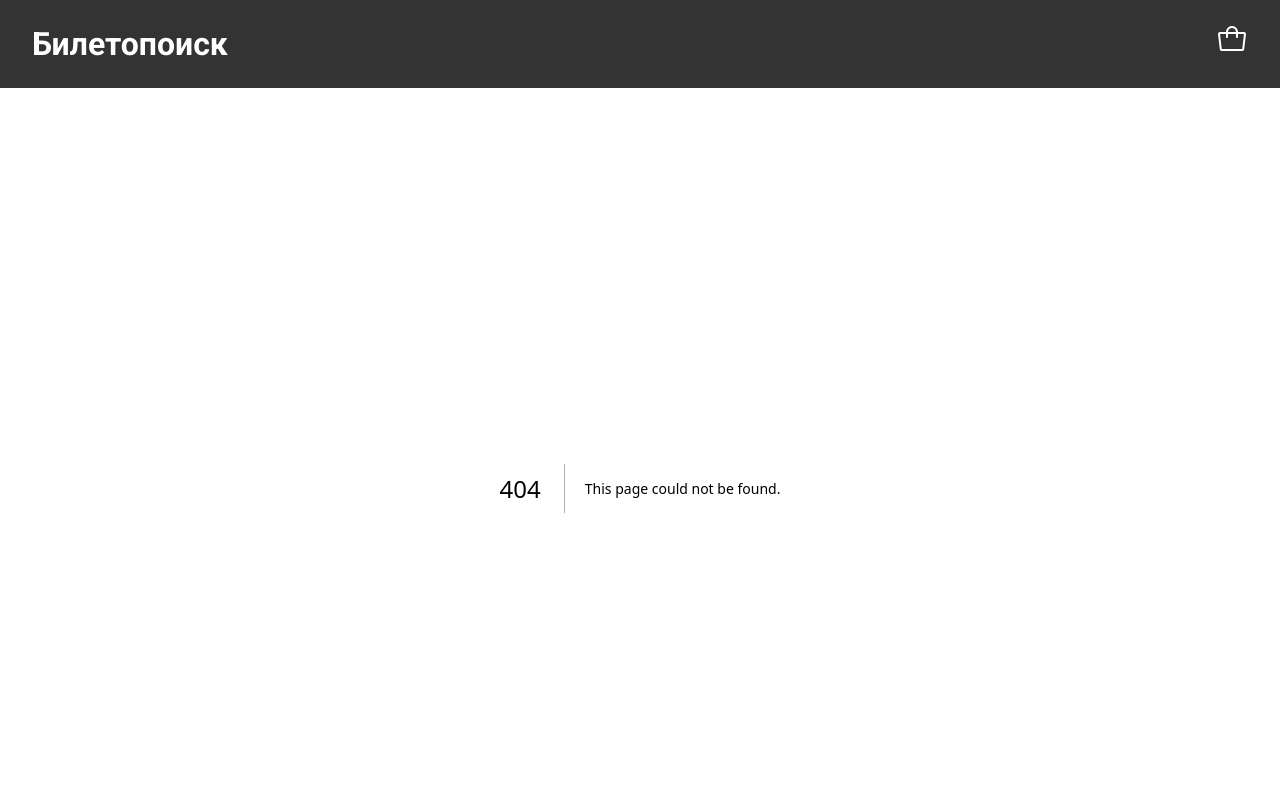
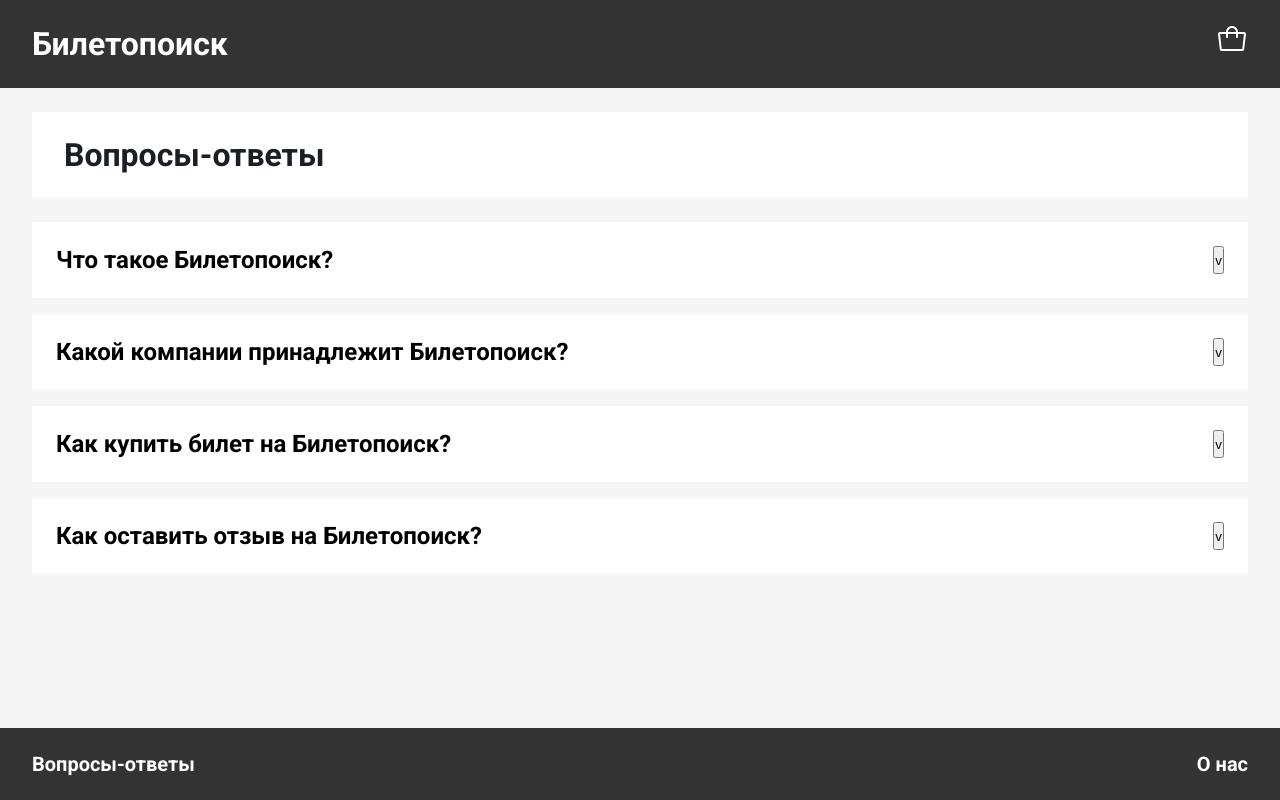
Before and after one commit to neemkashu/neemkashu-react-base, a Next.js app: page /qa in a window 1280 px wide. Before the commit this address had no page. Shown: the top 800 px of the page. Built offline with nearby package versions, Linux system fonts and the light colour scheme.

Commit message:
feat: add styles to qa page

```diff
--- /dev/null
+++ b/src/app/components/Question/Question.tsx
@@ -0,0 +1,12 @@
+import { FC } from "react";
+import styles from "./style.module.css";
+import { QuestionProps } from "../../utils/types";
+
+export const Question: FC<QuestionProps> = ({ question, answer }) => {
+  return (
+    <div className={styles.question}>
+      <p>{question}</p>
+      <button>v</button>
+    </div>
+  );
+};
--- /dev/null
+++ b/src/app/components/Question/style.module.css
@@ -0,0 +1,9 @@
+.question {
+  display: flex;
+  flex-direction: row;
+  justify-content: space-between;
+  gap: var(--gap-1);
+  padding: var(--padding-1);
+  font-size: var(--font-size-1);
+  background-color: var(--color-light);
+}
--- a/src/app/globals.css
+++ b/src/app/globals.css
@@ -1,11 +1,17 @@
 :root {
   --font-size-large: 3.2rem;
   --font-size-medium: 2.0rem;
+  --font-size-1: 24px;
 
   --widget-padding: 24px 32px;
+  --gap-1: 16px;
+  --gap-2: 24px;
+  --padding-1: 24px;
 
   --color-light: #ffffff;
   --gray-1: #333;
+  --gray-2: #f5f5f5;
+  --text-primary: #1b1f23;
 }
 
 * {
@@ -23,6 +29,7 @@
   position: relative;
   max-width: 100vw;
   min-height: 100vh;
+  background-color: var(--gray-2);
   display: flex;
   flex-direction: column;
   justify-content: space-between;
@@ -36,3 +43,7 @@
   text-decoration: none;
   color: inherit;
 }
+
+ul {
+  list-style: none;
+}
--- /dev/null
+++ b/src/app/qa/page.tsx
@@ -0,0 +1,20 @@
+import { Question } from "../components/Question/Question";
+import { QuestionConfig } from "../utils/constants";
+import styles from "./style.module.css";
+
+export default function QAPage() {
+  return (
+    <div className={styles.wrapper}>
+      <div className={styles.question}>Вопросы-ответы</div>
+      <ul className={styles.list}>
+        {QuestionConfig.map(({ question, answer }) => {
+          return (
+            <li key={question}>
+              <Question question={question} answer={answer} />
+            </li>
+          );
+        })}
+      </ul>
+    </div>
+  );
+}
--- /dev/null
+++ b/src/app/qa/style.module.css
@@ -0,0 +1,19 @@
+.question {
+  font-size: var(--font-size-large);
+  padding: var(--widget-padding);
+  color: var(--text-primary);
+  font-weight: 600;
+  background-color: var(--color-light);
+}
+.wrapper {
+  flex-grow: 2;
+  display: flex;
+  flex-direction: column;
+  gap: var(--gap-2);
+  padding: var(--widget-padding);
+}
+.list {
+  display: flex;
+  flex-direction: column;
+  gap: var(--gap-1);
+}
--- /dev/null
+++ b/src/app/utils/constants.ts
@@ -0,0 +1,24 @@
+import { QuestionProps } from "./types";
+
+export const QuestionConfig: Readonly<Readonly<QuestionProps>[]> = [
+  {
+    question: "Что такое Билетопоиск?",
+    answer:
+      "Мы — крупнейший сервис о кино в рунете. На нем вы сможете посмотреть фильмы и сериалы, купить билеты в кино, узнать рейтинги популярных видео и интересные факты, поставить фильмам оценки, написать рецензии и дополнить описание фильмов.",
+  },
+  {
+    question: "Какой компании принадлежит Билетопоиск?",
+    answer:
+      "Мы — крупнейший сервис о кино в рунете. На нем вы сможете посмотреть фильмы и сериалы, купить билеты в кино, узнать рейтинги популярных видео и интересные факты, поставить фильмам оценки, написать рецензии и дополнить описание фильмов.",
+  },
+  {
+    question: "Как купить билет на Билетопоиск?",
+    answer:
+      "Мы — крупнейший сервис о кино в рунете. На нем вы сможете посмотреть фильмы и сериалы, купить билеты в кино, узнать рейтинги популярных видео и интересные факты, поставить фильмам оценки, написать рецензии и дополнить описание фильмов.",
+  },
+  {
+    question: "Как оставить отзыв на Билетопоиск?",
+    answer:
+      "Мы — крупнейший сервис о кино в рунете. На нем вы сможете посмотреть фильмы и сериалы, купить билеты в кино, узнать рейтинги популярных видео и интересные факты, поставить фильмам оценки, написать рецензии и дополнить описание фильмов.",
+  },
+] as const;
--- /dev/null
+++ b/src/app/utils/types.ts
@@ -0,0 +1,4 @@
+export type QuestionProps = {
+  question: string;
+  answer: string;
+};
```
